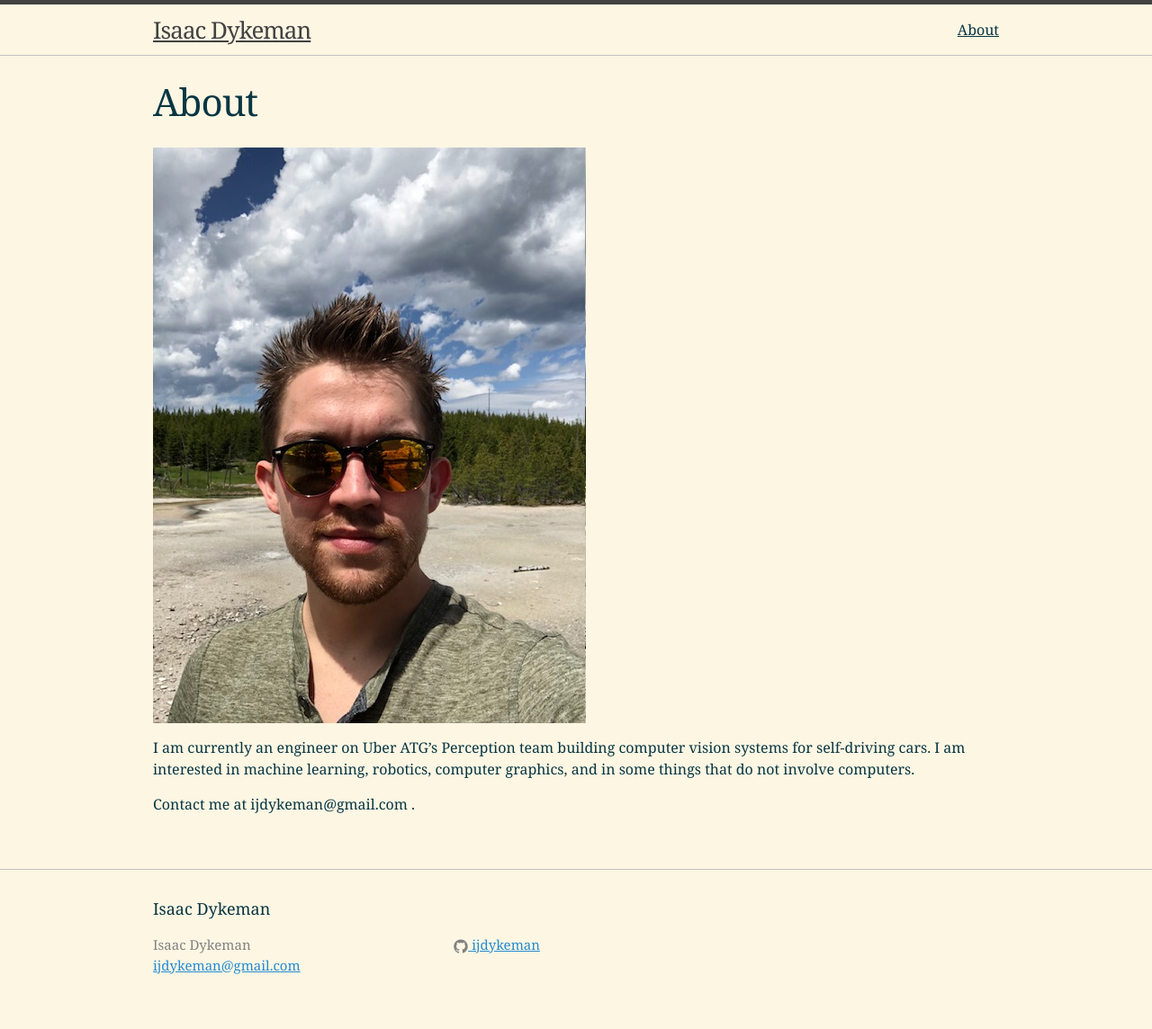
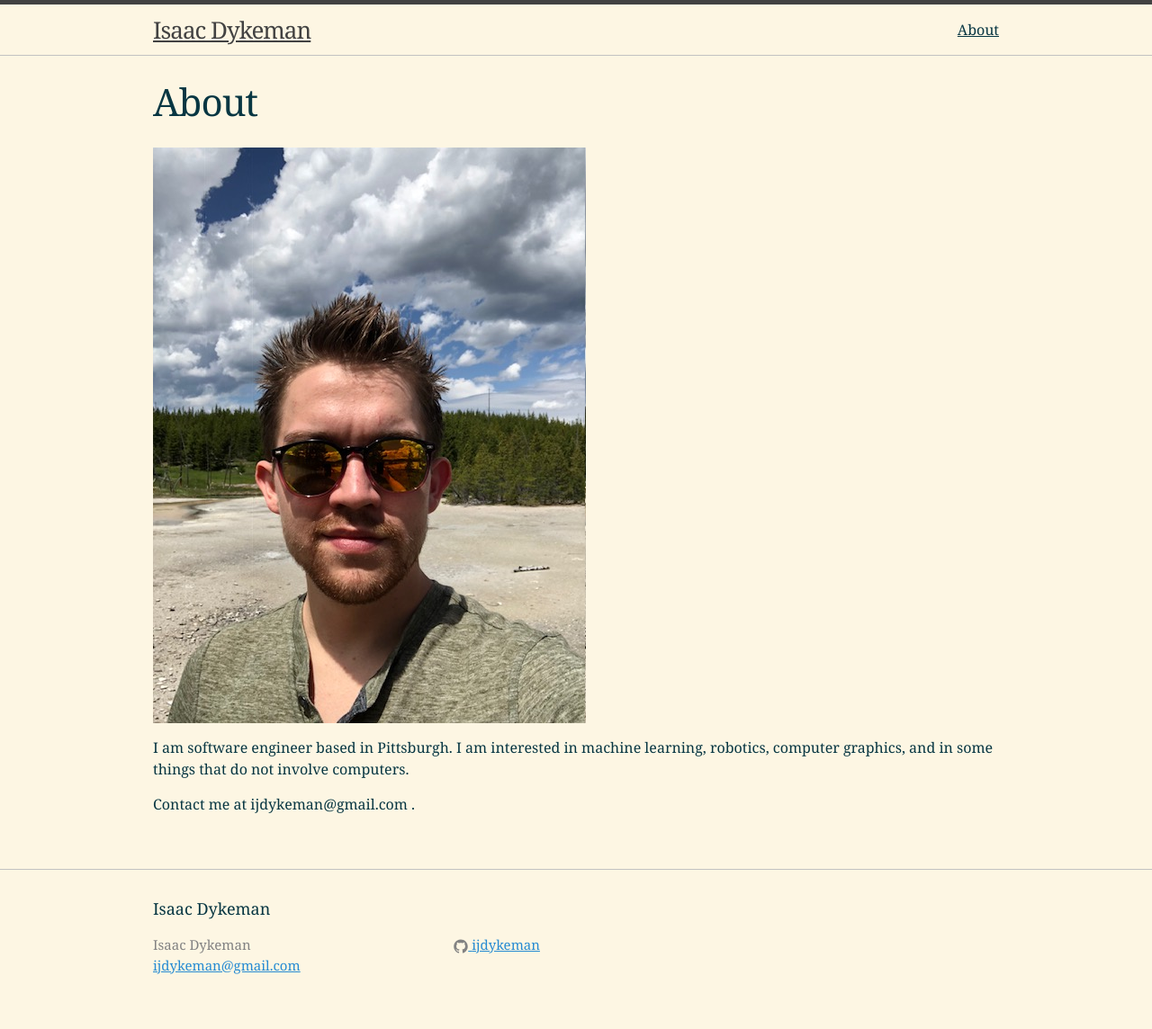
Before and after one commit to IJDykeman/ijdykeman.github.io, a Jekyll site: the page built from about.md, in a window 1280 px wide. Shown: the whole page at 90% size. Built offline with Jekyll 4.4.1, drawn with Linux system fonts in a browser that asks for light colours.

Commit message:
update about.md

```diff
--- a/about.md
+++ b/about.md
@@ -9,6 +9,6 @@ permalink: /about/
 
 
 
-I am currently an engineer on Uber ATG's Perception team building computer vision systems for self-driving cars.  I am interested in machine learning, robotics, computer graphics, and in some things that do not involve computers.
+I am software engineer based in Pittsburgh.  I am interested in machine learning, robotics, computer graphics, and in some things that do not involve computers.
 
 Contact me at ijdykeman@gmail.com .
```
